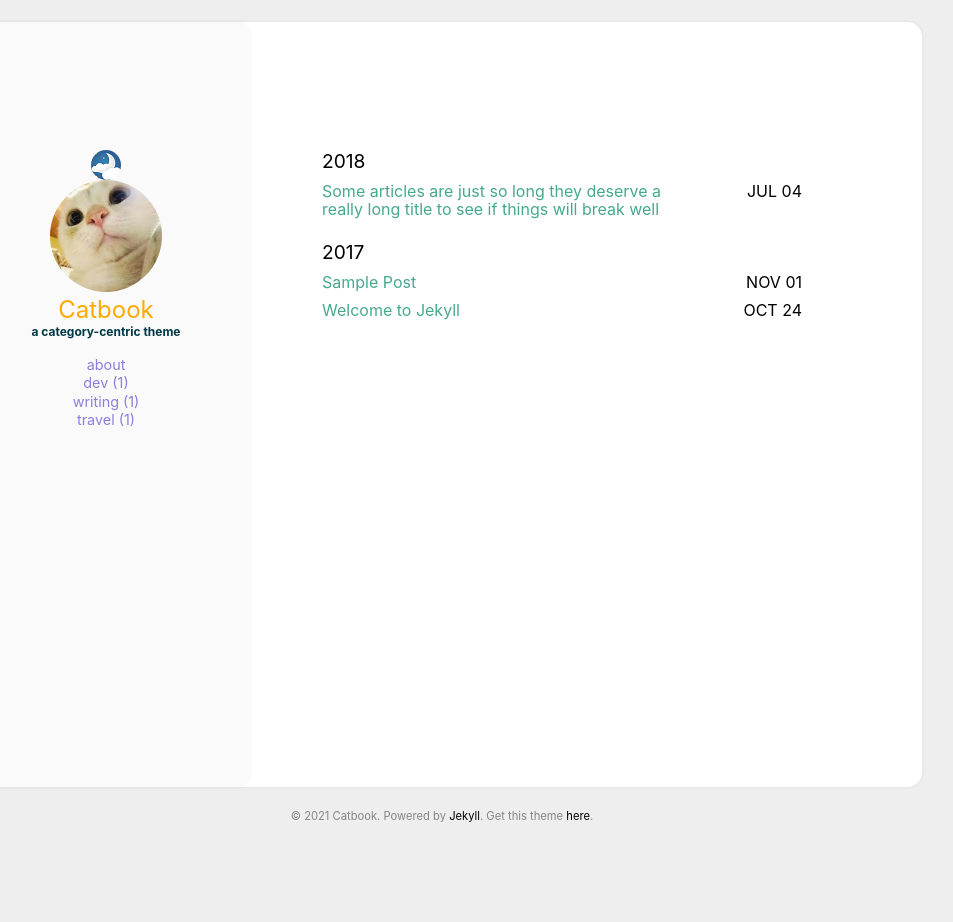
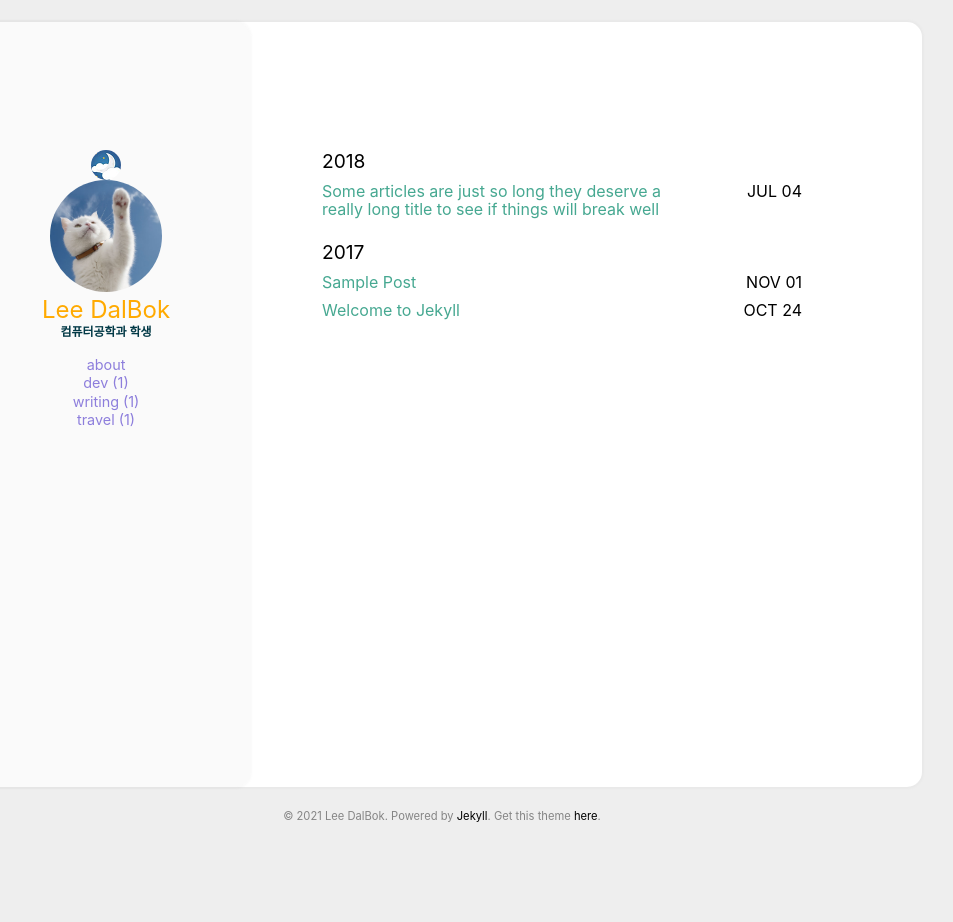
Before and after one commit to moomyung1013/moomyung1013.github.io, a Jekyll site: the page built from index.html, in a window 1280 px wide. Shown: the whole page, without its empty margins (198-1151 px from the left). Built offline with Jekyll 4.4.1, drawn with Linux system fonts in a browser that asks for light colours.

Commit message:
Logo and Title changed

```diff
--- a/_config.yml
+++ b/_config.yml
@@ -12,16 +12,16 @@ url: https://moomyung1013.github.io/ # the base hostname & protocol for your sit
 permalink: /:year-:month/:title
 timezone:
 
-favicon: /assets/img/favicon.ico
+favicon: /assets/img/cat2.ico
 
 google_analytics: #UA—XXXXXXXX-X
 disqus_shortname: #disqus shortname
 
 user:
-  name: Catbook
-  pic: /assets/img/cat.jpg
-  picAlt: "catbook"
-  job: a category-centric theme
+  name: Lee DalBok
+  pic: /assets/img/cat.png
+  picAlt: "dalbok"
+  job: 컴퓨터공학과 학생
   aboutme: true # comment this out if you don't need the 'about' page.
 
 exclude:
```
Also changed, not shown: assets/img/cat.png (added), assets/img/cat2.ico (added), assets/img/cat2.png (added).
